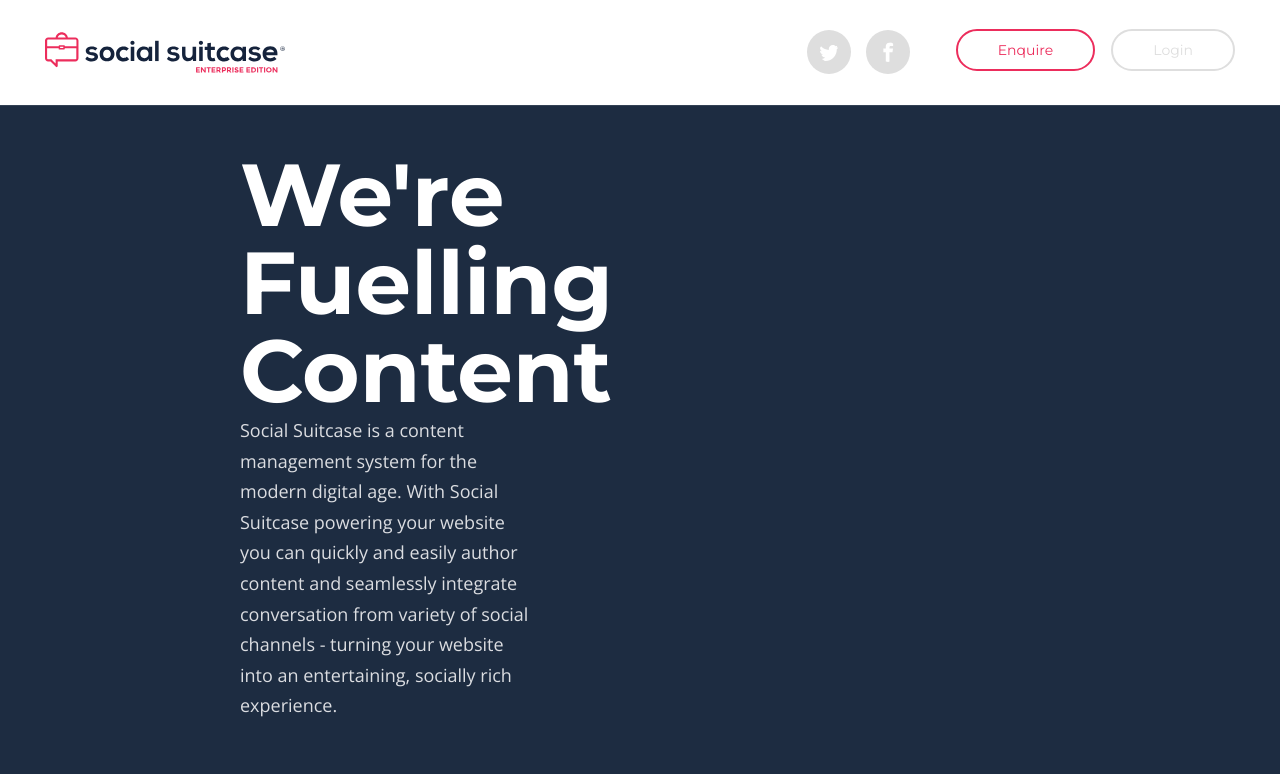
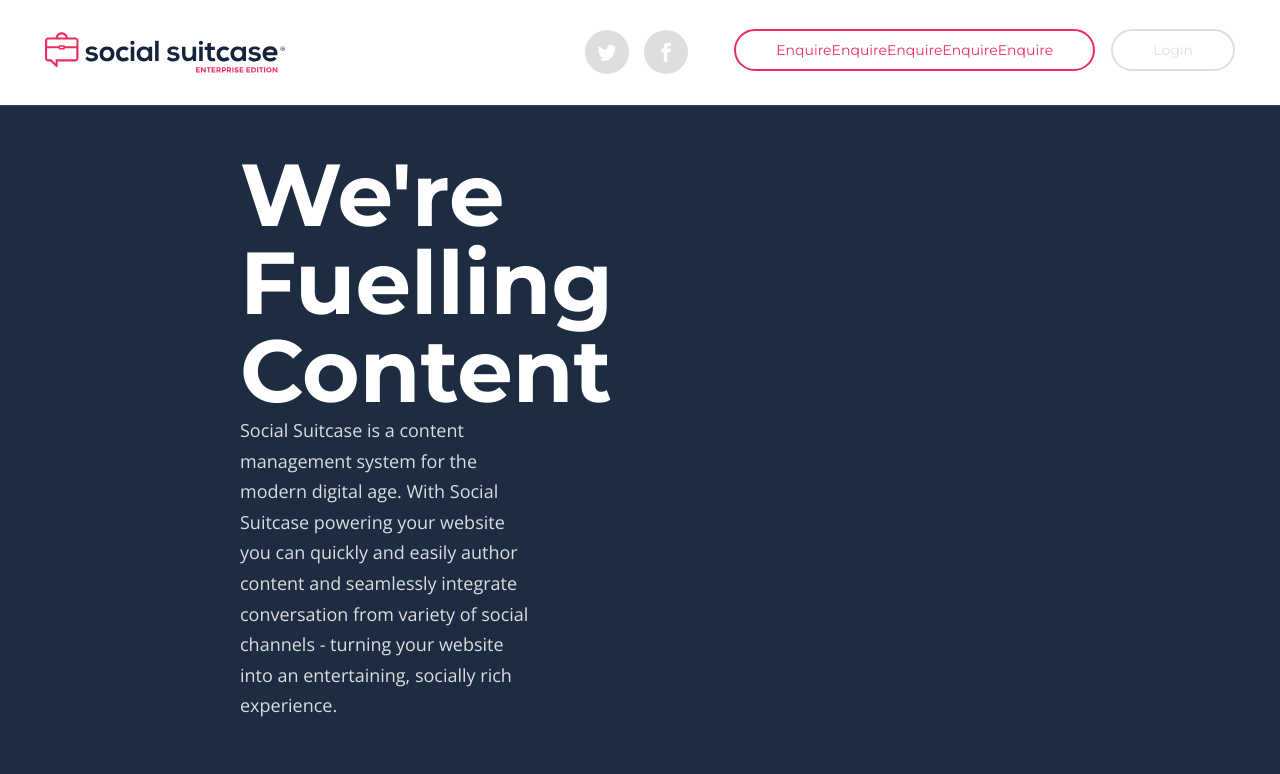
Before and after one commit to rizmaster/socialsutecase, a plain HTML site: page index.html in a window 1280 px wide. Shown: the top 774 px of the page. Drawn offline with nearby package versions, Linux system fonts and the light colour scheme.

Commit message:
Change btn

```diff
--- a/index.html
+++ b/index.html
@@ -63,7 +63,7 @@
 						</a>
 						</div>
 						<div class="log-in">
-						<a href="#" class="btn enquire">Enquire</a>
+						<a href="#" class="btn enquire">EnquireEnquireEnquireEnquireEnquire</a>
 						<a href="#" class="btn login">Login</a>
 						</div>
 					</div>
```
